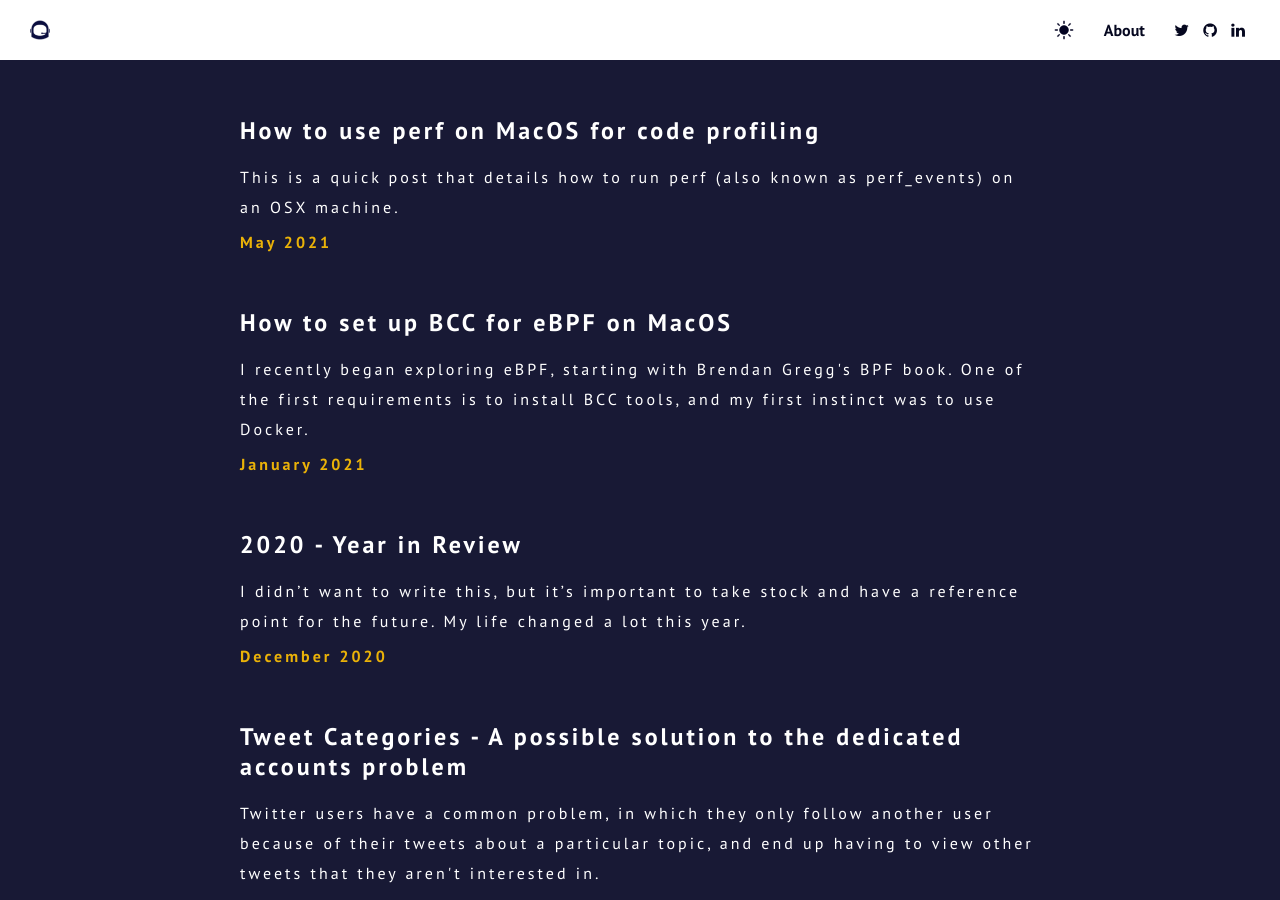
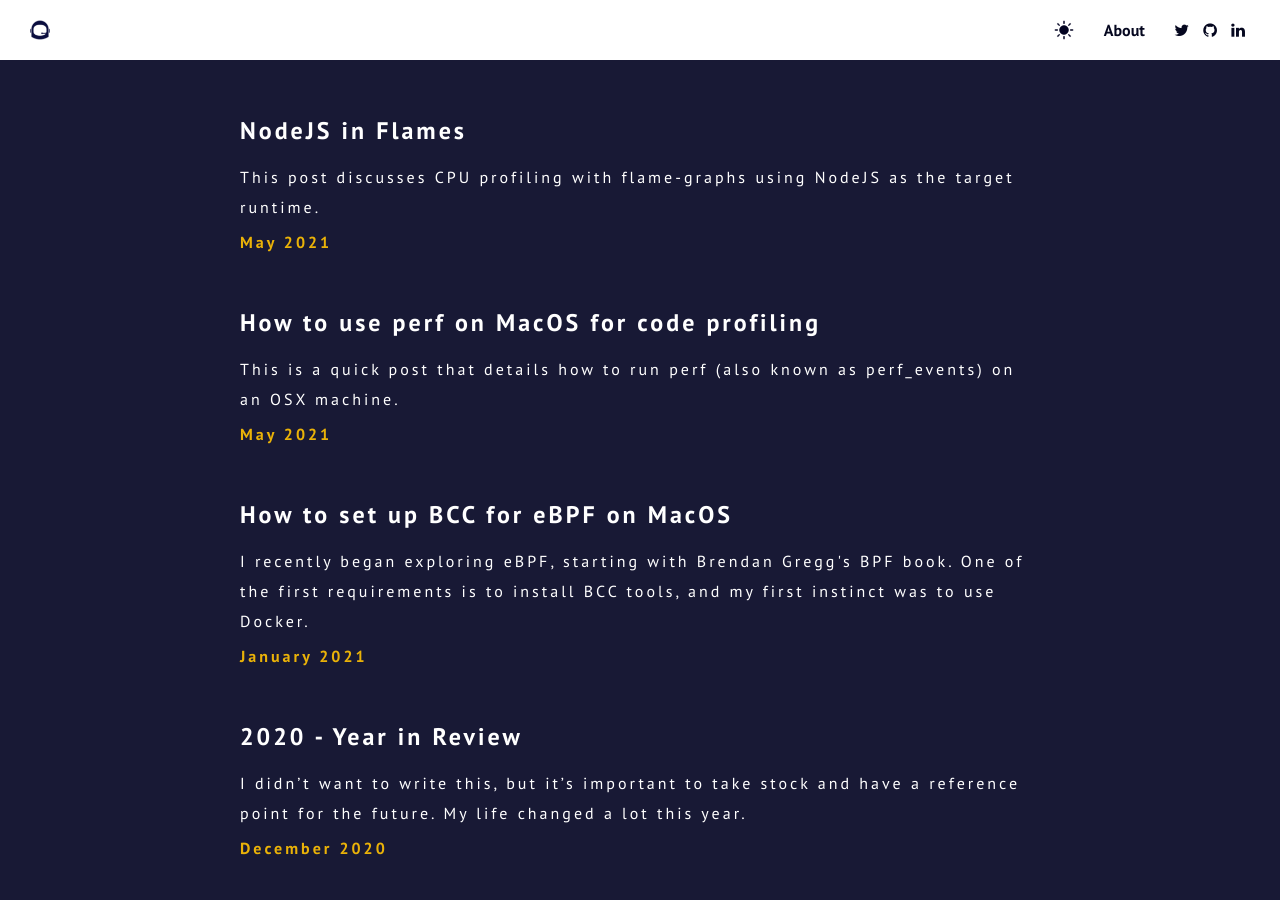
Before and after one commit to OpeOnikute/opeonikute.github.io, a Jekyll site: the page built from index.html, in a window 1280 px wide and 900 px high. Built offline with Jekyll 4.4.1, drawn with Linux system fonts in a browser that asks for light colours; some of the changed lines change nothing that is shown.

Commit message:
add node in flames post

````diff
--- a/_data/posts.yml
+++ b/_data/posts.yml
@@ -1,3 +1,7 @@
+- title: NodeJS in Flames
+  link: node-js-in-flames
+  date: May 2021
+  synopsis: This post discusses CPU profiling with flame-graphs using NodeJS as the target runtime.
 - title: How to use perf on MacOS for code profiling
   link: how-to-use-perf-on-macos
   date: May 2021
--- /dev/null
+++ b/posts/node-js-in-flames.md
@@ -0,0 +1,239 @@
+---
+layout: post
+title: NodeJS in Flames
+sub_title:
+date: May 2021
+featured_image: https://opeonikute.dev/media/flame-external-8.16.1.svg
+synopsis: This post discusses CPU profiling with flame-graphs using NodeJS as the target runtime.
+---
+
+Hi, let's do a quick POV.
+
+You are software engineer building amazing products, shipping them to production and telling bad jokes on Twitter. Once or twice a month when Mercury is in retrograde, you are confronted with a complex bug on production. A part of the code seems to be hogging CPU on the server and sometimes taking it down.
+
+You have tried to reproduce in other environments, but you can't. Figuring it out as it happens on prod seems to be the only option. How do you solve this?
+
+This post attempts to help with an answer to that, by discussing CPU profiling with flame-graphs using NodeJS as the target runtime. Although it uses Node, it's been intentionally written in a way that would get you started with profiling CPU for any known process or application once you have its Process ID.
+
+# Background on CPU Profiling and Flame-graphs
+
+**Profiling** is a method used to get empirical information the performance of code paths in software. It's a really useful means of determining performance bottlenecks and finding performance wins in a system. A bottleneck might start out inconsequential, but as systems scale it will become more prominent.
+
+Profiling tools have various ways of displaying the information, which are often specific to the language in question. For example, here's how it looks if you run node with the profile option (`—prof`) enabled [^1]:
+
+```docker
+[Shared libraries]:
+   ticks  total  nonlib   name
+     59   17.2%          [vdso]
+     30    8.7%          /lib/x86_64-linux-gnu/libc-2.24.so
+
+ [JavaScript]:
+   ticks  total  nonlib   name
+      1    0.3%    0.4%  Script: ~<anonymous> internal/url.js:1:11
+      1    0.3%    0.4%  LazyCompile: ~stringToFlags internal/fs.js:25:23
+...
+
+ [C++]:
+   ticks  total  nonlib   name
+     66   19.2%   26.0%  node::(anonymous namespace)::ContextifyScript::New(v8::FunctionCallbackInfo<v8::Value> const&)
+     17    5.0%    6.7%  node::InternalModuleStat(v8::FunctionCallbackInfo<v8::Value> const&)
+     15    4.4%    5.9%  node::Binding(v8::FunctionCallbackInfo<v8::Value> const&)
+      7    2.0%    2.8%  node::Read(v8::FunctionCallbackInfo<v8::Value> const&)
+      4    1.2%    1.6%  v8::internal::Heap::AllocateFixedArrayWithFiller(int, v8::internal::PretenureFlag, v8::internal::Object*)
+...
+```
+
+It can quickly become cumbersome to go through all the lines to figure out where the bottlenecks are. This is a classic data visualization problem - how do we aggregate data and present it in a way humans can make sense of? e.g. pie charts, bar charts and in the case of profiling, **flame-graphs**.
+
+Flame-graphs help visualize profiling data which could become hundreds of lines long. They are also a useful way to just figure out everything that your code is doing, including the syscalls [^2]. In the context of profiling a single process, each bar in the graph represents a function. The runtime of which may include executing another function. These "child" function are stacked on top of their parents on the graph.
+
+![/media/Screen_Shot_2021-05-27_at_21.49.49.png](/media/Screen_Shot_2021-05-27_at_21.49.49.png)
+
+How to interpret a flame-graph. Source: [https://netflixtechblog.com/java-in-flames-e763b3d32166](https://netflixtechblog.com/java-in-flames-e763b3d32166)
+
+A function that has no stacks on top of it is running **On-CPU**. This means the function is where the CPU spent its time in that period. Child functions increase the duration of their parents, and this propagates down the graph.
+
+You can figure out what is consuming CPU resources by looking for what process spends the most time on-CPU after generating the flame-graph.
+
+When you consider that the code you write is powered by underlying frameworks and sometimes modules which may be the source of an issue, being able to profile to get empirical evidence is important.
+
+# Profiling NodeJS CPU
+
+## Background on  Profiling JIT-Compiled Languages
+
+Before we talk about profiling Node, let's gain some understanding of how languages like Node are profiled. This would help you understand the strategies for similar languages and even come up with your own strategy.
+
+When tracing or profiling a language, the way it is implemented is a big factor. As a JIT-compiled language, Javascript is compiled into byte-code and then compiled into machine code at runtime. Profiling tools like perf use [symbol tables](https://en.wikipedia.org/wiki/Symbol_table) to translate memory addresses into function and variable names, so that they can be read by us humans [^3].
+
+JIT-compiled languages don't have symbol tables by default, which means If you profile these using perf, you'll see symbols for the VM engine, but you won't see the language-level context you might be expecting. e.g. NodeJS functions.
+
+Perf [^4] has solved for this by allowing the VM maintain a `/tmp/perf-PID.map` file for symbol translation. Java and Node have this implemented, adding that context to the resulting flame-graphs.
+
+## Practical - NodeJS Profiling Example
+
+When trying to solve a performance problem like the one in our POV, there are various scenarios you can find yourself in. For the purpose of understanding basic profiling, we'll limit it to two - profiling on the shell (external) and profiling the Node process itself (internal).
+
+In both cases we'll be use a basic framework:
+
+- Run the code.
+- Profile the CPU using [perf](https://perf.wiki.kernel.org/index.php/Main_Page).
+- Use the perf report to generate a flame-graph.
+- Interpret the flame-graph to see what function/code path is using up CPU.
+
+To help create an actual scenario, I have added the code to [a sample Github repository](https://github.com/OpeOnikute/node-example-flamegraph). I encourage you to clone the repo and follow along so you gain basic practical experience.
+
+With each scenario there are two options - manual and with the sample repo. If you are trying to profile on your own application, you can try the manual option(s). If you're just exploring and want to learn, use the sample repo.
+
+### Profiling the Node Process internally
+
+This method demonstrates intrusive profiling by recording perf events directly when starting Node. It's useful for direct profiling when trying to find a bottleneck.
+
+**Manually**
+
+- Install perf. I wrote about doing this on MacOS [here](https://opeonikute.dev/posts/how-to-use-perf-on-macos), but if you're doing this on a Linux environment you can install from the package manager.
+- Run the Node app with perf enabled
+
+    ```bash
+    PORT=3000 ./perf record -e cycles:u -g -- node --perf-basic-prof app.js &
+    ```
+
+- Use curl to call the endpoint containing the code path. This will cause the problematic function to run.
+
+    ```bash
+    curl "http://localhost:3000/api/tick"
+    curl "http://localhost:3000/api/end"
+    ```
+
+- Create the flamegraph
+
+    ```bash
+    if [ ! -d FlameGraph ]
+    then
+    git clone https://github.com/brendangregg/FlameGraph
+    fi
+
+    # Remove un-needed stacks so we only see the Node stacks we need.
+    ./perf script --header | egrep -v "( __libc_start| LazyCompile | v8::internal::| Builtin:| Stub:| LoadIC:|\[unknown\]| LoadPolymorphicIC:)" | sed 's/ LazyCompile:[*~]\?/ /' | ./FlameGraph/stackcollapse-perf.pl | ./FlameGraph/flamegraph.pl > flame1.svg
+
+    cp flame1.svg "./out/flame-internal-$NODE_VERSION.svg"
+    ```
+
+**With Sample Repo**
+
+- Clone the repository if you haven't already.
+
+    ```bash
+    git clone https://github.com/OpeOnikute/node-example-flamegraph.git && cd node-example-flamegraph
+    ```
+
+- Build the docker images and start the containers.
+
+    ```bash
+    docker-compose up -d
+    ```
+
+- Run the [flame-internal.sh](https://github.com/OpeOnikute/node-example-flamegraph/blob/master/flame-internal.sh) script on the container. A flamegraph will be generated and sent to the `/out` directory on your machine.
+
+    ```bash
+    docker-compose exec node_8x ./flame-internal.sh
+    ```
+
+### Profiling on the shell (bash)
+
+This method demonstrates how you can profile an already-running Node process when you are connected to the shell. Useful when there's an ongoing issue and you need to generate a flame-graph. It can also be adapted to profile another process as long as it has symbol tables generated.
+
+**Manually**
+
+- Install perf. I wrote about doing this on MacOS [here](https://opeonikute.dev/posts/how-to-use-perf-on-macos), but if you're doing this on a Linux environment you can install from the package manager.
+- Run your Node app with the `perf_basic_prof_only_functions` option enabled. This enables perf find the Javascript symbols from the v8 engine, by generating a `/tmp/node-PID.map` file.
+- Run perf record to collect stacks from the running node process. Ensure you're generating traffic to the application first. e.g. you can write a browser function that pings an endpoint every second.
+
+    ```bash
+    ./perf record -F99 -p "$(pgrep -n node)" -g -- sleep 30
+    ```
+
+- Create the flamegraph
+
+    ```bash
+    if [ ! -d FlameGraph ]
+    then
+    git clone https://github.com/brendangregg/FlameGraph
+    fi
+
+    # Remove un-needed stacks so we only see the Node stacks we need.
+    ./perf script --header | egrep -v "( __libc_start| LazyCompile | v8::internal::| Builtin:| Stub:| LoadIC:|\[unknown\]| LoadPolymorphicIC:)" | sed 's/ LazyCompile:[*~]\?/ /' | ./FlameGraph/stackcollapse-perf.pl | ./FlameGraph/flamegraph.pl > flame1.svg
+
+    cp flame1.svg "./out/flame-internal-$NODE_VERSION.svg"
+    ```
+
+**With Sample Repo**
+
+- Clone the repository if you haven't already.
+
+    ```bash
+    git clone https://github.com/OpeOnikute/node-example-flamegraph.git && cd node-example-flamegraph
+    ```
+
+- Build the docker images and start the containers.
+
+    ```bash
+    docker-compose up -d
+    ```
+
+- Run the [flame-external.sh](https://github.com/OpeOnikute/node-example-flamegraph/blob/master/flame-external.sh) script on the container. A flamegraph will be generated and sent to the `/out` directory on your machine.
+
+    ```bash
+    docker-compose exec node_8x ./flame-external.sh
+    ```
+
+**WARNING** - the map file generated has been known to grow in size, which is why we are using the `perf_basic_prof_only_functions` options, which looks for less symbols than the `-perf-basic-prof` which can only be run for a couple of hours before the tmp file becomes really big. Regardless, if you are running servers for long periods, you should watch the growth in size of the files and better still remove the option after you're done profiling.
+
+After running the steps above, open the generated flame-graph in your browser. If you used the sample repo, the results from internal and external profiling should look like this:
+
+**Internal**
+
+![/media/flame-internal-8.16.1.svg](/media/flame-internal-8.16.1.svg)
+
+**External**
+
+![/media/flame-external-8.16.1.svg](/media/flame-external-8.16.1.svg)
+
+By interpreting the graph using the On-CPU method introduced in the [Background]() section, we can see that the `node` process is using up CPU, and the section of our code with the issue is `get /usr/src/app/node_modules/fast-levenshtein/levenshtein.js:27`!
+
+# Conclusion
+
+Congrats on making it this far! We've covered quite a bit in this post. Here are the highlights:
+
+- Introduced CPU profiling, flame-graphs and how they are important.
+- Talked about how JIT-Compiled languages are typically profiled with symbol tables.
+- Explored profiling NodeJS CPU with two scenarios:
+    1. When you can afford to run your Node process with profiling enabled (internal) - run `PORT=3000 ./perf record -e cycles:u -g -- node --perf-basic-prof app.js &` and use perf reporting to generate the flamegraph after calling the endpoints.
+    2. When you can't afford to run Node process with profiling enabled (external) - run `PORT=3000 node --perf_basic_prof_only_functions app.js` and use perf reporting to generate a flamegraph when there's a CPU spike.
+
+There is more to the topic than I have covered in this post. Some questions should've come to mind when you think about the reality of our production environments. For example:
+
+- How can we do continuous profiling so we catch regressions in our codebases in deployments before they become a issue?
+- What if we don't have access to the prod server? Is there another way to do this profiling?
+- Are flame-graphs the only way to represent this data?
+
+Using APM tools we could do some of this profiling and graph them over time, and even track performance between deployments. I haven't done as much exploration of what the reality of that looks like, but intend to do so soon and will be covering in subsequent posts.
+
+Keep an eye out!
+
+# Notes
+
+[^1]: More information about profiling this way can be found in this post - [Easy profiling for Node.js Applications](https://nodejs.org/en/docs/guides/simple-profiling/#easy-profiling-for-node-js-applications).
+
+[^2]: A [syscall](https://en.wikipedia.org/wiki/System_call) is a way for programs to tell the kernel to perform an action or a service. e.g. allocate memory or create a new process.
+
+[^3]: Symbol tables contain a mapping of functions to memory addresses. More information [here](http://www.brendangregg.com/perf.html#Symbols\).
+
+[^4]: Perf is a linux tool also called perf_events. It is powerful - it can instrument CPU performance and is capable of lightweight profiling. It is included in the Linux kernel.
+
+# Further Reading
+
+[https://nodejs.org/en/docs/guides/simple-profiling/](https://nodejs.org/en/docs/guides/simple-profiling/)
+
+[https://nodejs.org/en/docs/guides/diagnostics-flamegraph/](https://nodejs.org/en/docs/guides/diagnostics-flamegraph/)
+
+[http://www.brendangregg.com/blog/2014-09-17/node-flame-graphs-on-linux.html](http://www.brendangregg.com/blog/2014-09-17/node-flame-graphs-on-linux.html)
````
Also changed, not shown: media/Screen_Shot_2021-05-27_at_21.49.49.png (added), media/flame-external-8.16.1.svg (added), media/flame-internal-8.16.1.svg (added), 1 other file.
